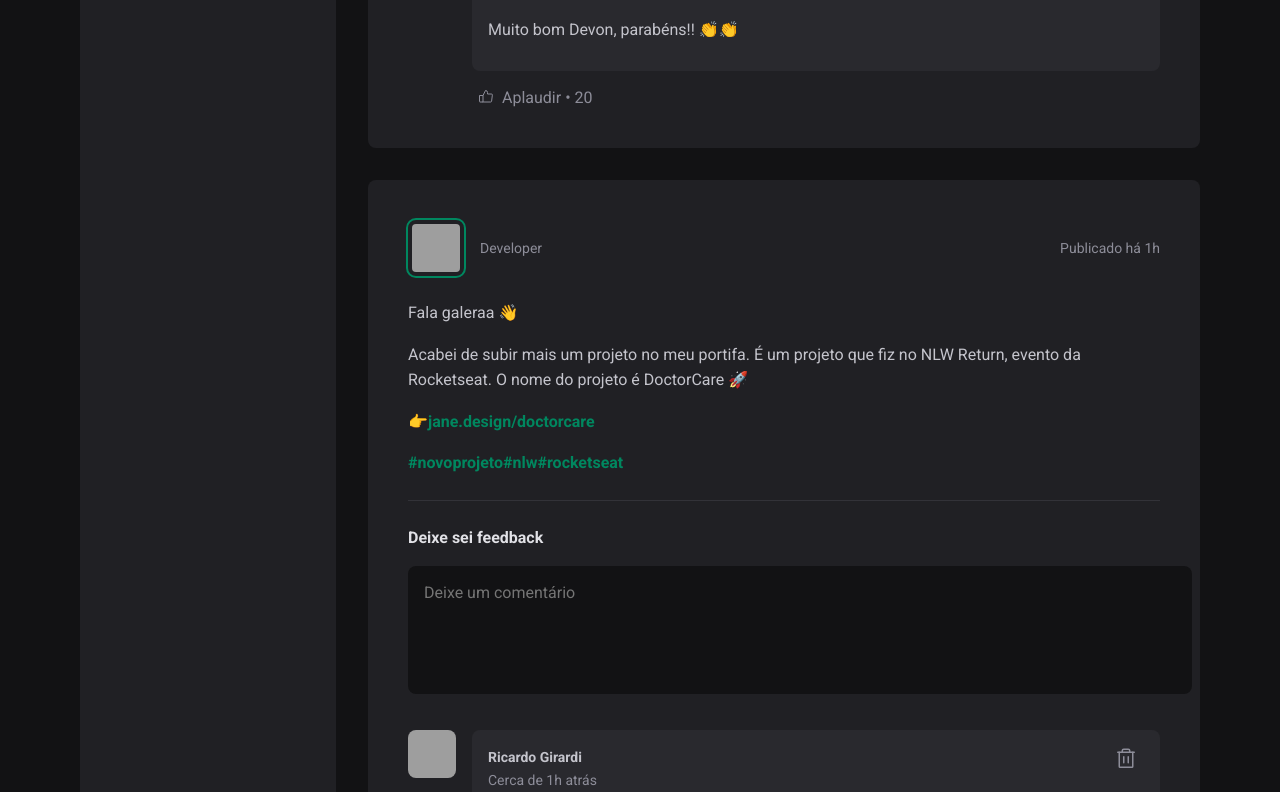
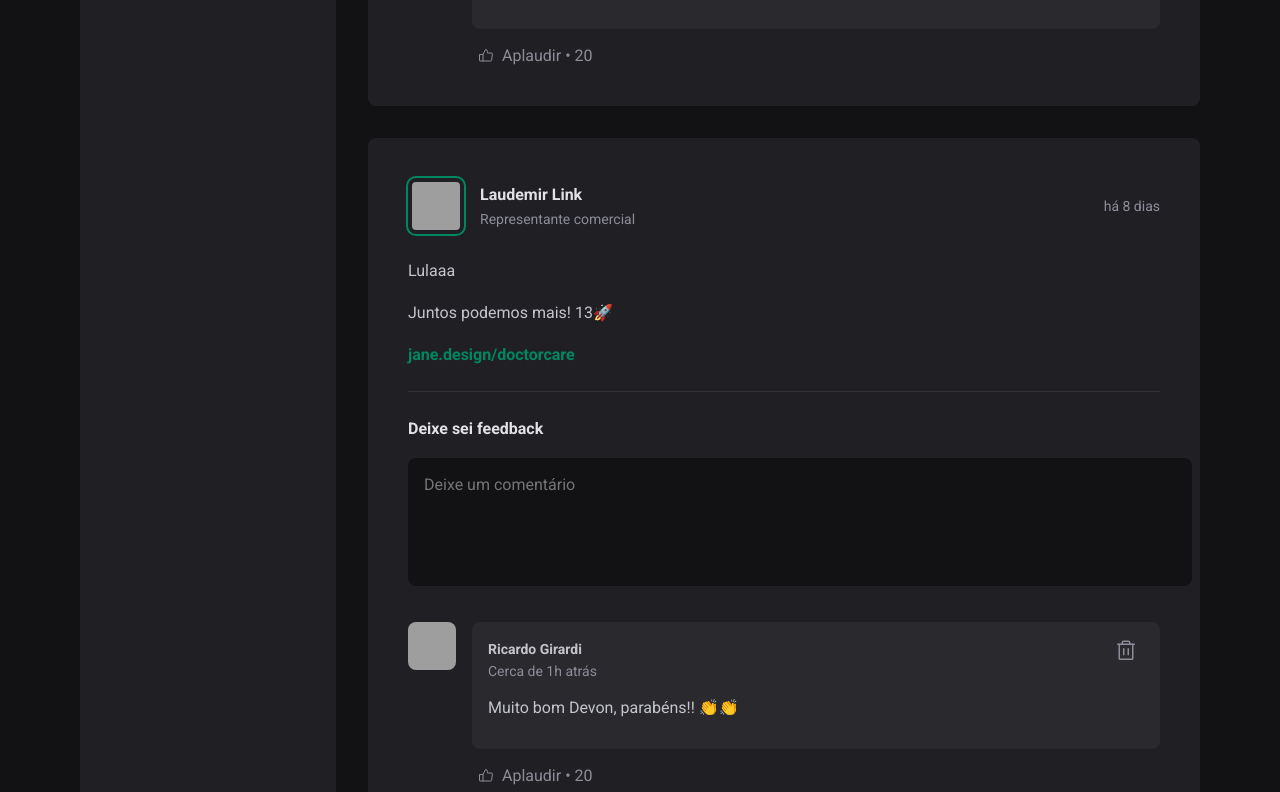
Before and after one commit to girardi1994/React-Vite, a React (Vite) app in the folder 01-fundamentos-reactjs/: page / in a window 1280 px wide. Shown: the part 1126-1918 px from the top of the page. Built offline with nearby package versions, Linux system fonts and the light colour scheme; grey boxes are pictures that could not be loaded.

Commit message:
propriedades do post

```diff
--- a/01-fundamentos-reactjs/package.json
+++ b/01-fundamentos-reactjs/package.json
@@ -9,6 +9,7 @@
     "preview": "vite preview"
   },
   "dependencies": {
+    "date-fns": "^2.29.2",
     "react": "^18.2.0",
     "react-dom": "^18.2.0"
   },
--- a/01-fundamentos-reactjs/src/App.jsx
+++ b/01-fundamentos-reactjs/src/App.jsx
@@ -4,6 +4,47 @@ import { Sidebar } from "./components/Sidebar";
 import { Post } from "./components/Post";
 import styles from "../src/App.module.css";
 
+const posts = [
+  {
+    id: 1,
+    author: {
+      avatarUrl:
+        "https://scontent.ffbe2-1.fna.fbcdn.net/v/t1.18169-9/11059866_1028176560587442_821567955355049011_n.jpg?_nc_cat=110&ccb=1-7&_nc_sid=09cbfe&_nc_eui2=AeHIvz9hQq1QcF8cZMZekMzp6wlzhUyX8j_rCXOFTJfyPyOboJOmIzwrVlBvqEDDEbFyCq-Ar58T8Ef5xvNOQMoY&_nc_ohc=AAluPfk2g9cAX8u9Iry&_nc_ht=scontent.ffbe2-1.fna&oh=00_AT_auUZk0thrcYRMrPCDIt3a6J-0ulH2bph4tAFJRSZ4jw&oe=6335D1F7",
+      name: "Armando A Joergensen",
+      role: "Developer",
+    },
+    content: [
+      { type: "paragraph", content: "Fala galeraa 👋",},
+
+      {
+        type: "paragraph",
+        content:
+          "Acabei de subir mais um projeto no meu portifa. É um projeto que fiz no NLW Return, evento da Rocketseat. O nome do projeto é DoctorCare 🚀",
+      },
+
+      { type: "link", content: 'jane.design/doctorcare' },
+    ],
+    publishedAT: new Date("2022-08-30 18:00:00"),
+  },
+
+  {
+    id: 2,
+    author: {
+      avatarUrl:
+        "https://scontent.ffbe2-1.fna.fbcdn.net/v/t39.30808-6/243045240_4389147671203816_6899883649056193417_n.jpg?_nc_cat=107&ccb=1-7&_nc_sid=09cbfe&_nc_eui2=AeGynUE3Rb6v5c0J_Ub-DRXahJQ4Uy5ktxOElDhTLmS3Eycl9_8kKiNJDda5wFc3X9sj2Y8UgPWMcuQsoxyabUZz&_nc_ohc=tFn8wavFh2oAX99-YIq&_nc_ht=scontent.ffbe2-1.fna&oh=00_AT-OczGOfelxMjmY_LhH0lZ6y5bw93-kSTUt1sQ9tHtm0g&oe=63129E61",
+      name: "Laudemir Link",
+      role: "Representante comercial",
+    },
+    content: [
+      { type: "paragraph", content: "Lulaaa",},
+
+      { type: "paragraph", content: "Juntos podemos mais! 13🚀" },
+
+      { type: "link", content: 'jane.design/doctorcare' },
+    ],
+    publishedAT: new Date("2022-08-20 18:30:00"),
+  },
+];
 
 export function App() {
   return (
@@ -13,8 +54,16 @@ export function App() {
       <div className={styles.wrapper}>
         <Sidebar />
         <main>
-          <Post author="Ricardo Girardi" content="fsdgsfgsfgdfg" />
-          <Post author="Gabriel Buzzi" content="Um post muito legal" />
+          {posts.map((post) => {
+            return (
+              <Post
+                key={post.id}
+                author={post.author}
+                content={post.content}
+                publishedAT={post.publishedAT}
+              />
+            );
+          })}
         </main>
       </div>
     </div>
--- a/01-fundamentos-reactjs/src/components/Coment.jsx
+++ b/01-fundamentos-reactjs/src/components/Coment.jsx
@@ -13,7 +13,7 @@ export function Coment() {
               <strong>Ricardo Girardi</strong>
               <time
                 title="30 de Agosto às 10:10h"
-                dataTime="2022-08-30 10:10:00"
+                dateTime="2022-08-30 10:10:00"
               >
                 Cerca de 1h atrás
               </time>
--- a/01-fundamentos-reactjs/src/components/Post.jsx
+++ b/01-fundamentos-reactjs/src/components/Post.jsx
@@ -1,50 +1,63 @@
+import { format, formatDistanceToNow } from "date-fns";
+import ptBR from "date-fns/locale/pt-BR";
 import { Avatar } from "./Avatar";
-import {Coment} from "./Coment";
+import { Coment } from "./Coment";
 import styles from "./Post.module.css";
-export function Post() {
+export function Post({ author, publishedAT, content }) {
+  const publishedDateFormatted = format(
+    publishedAT,
+    "d 'de' LLLL 'às' HH:MM'h'",
+    {
+      locale: ptBR,
+    }
+  );
+  const publishedDateRelativeToNow = formatDistanceToNow(publishedAT, {
+    locale: ptBR,
+    addSuffix: true,
+  });
   return (
     <article className={styles.post}>
       <header>
         <div className={styles.author}>
-            <Avatar src="https://scontent.ffbe2-1.fna.fbcdn.net/v/t1.6435-9/41436397_1845928575488338_3530429809840619520_n.jpg?_nc_cat=102&ccb=1-7&_nc_sid=09cbfe&_nc_eui2=AeE6kUmcpNB2KA4ZVanD9T4H7eZmJz45imDt5mYnPjmKYHu0oWuETnuwlk48bis_2drusWF59mbPiXRfDi5XjRsg&_nc_ohc=08bUKLL_VNUAX8nyUM1&_nc_ht=scontent.ffbe2-1.fna&oh=00_AT-PH-Y14FRVZ5B24khsdXYMb37t8NEow6HBMsR8mhdhLg&oe=633289BE"
-          />
+          <Avatar src={author.avatarUrl} />
           <div className={styles.authorInfo}>
-            <span>Developer</span>
+            <strong>{author.name}</strong>
+            <span>{author.role}</span>
           </div>
         </div>
 
-        <time title="30 de Agosto às 10:10h" dataTime="2022-08-30 10:10:00">
-          Publicado há 1h
+        <time
+          title={publishedDateFormatted}
+          dateTime={publishedAT.toISOString()}
+        >
+          {" "}
+          {publishedDateRelativeToNow}
         </time>
       </header>
       <div className={styles.content}>
-        <p>Fala galeraa 👋</p>
-
-        <p>
-          Acabei de subir mais um projeto no meu portifa. É um projeto que fiz
-          no NLW Return, evento da Rocketseat. O nome do projeto é DoctorCare 🚀
-        </p>
-        <p>
-          👉{''}<a href="">jane.design/doctorcare</a>
-        </p>
-
-        <p>
-          <a href="">#novoprojeto</a>{''}
-          <a href="">#nlw</a>{''}
-          <a href="">#rocketseat</a>
-        </p>
+        {content.map((line) => {
+          if (line.type == "paragraph") {
+            return <p>{line.content}</p>;
+          } else if (line.type == "link") {
+            return (
+              <p>
+                <a href="#">{line.content}</a>
+              </p>
+            );
+          }
+        })}
       </div>
       <form className={styles.comentForm}>
         <strong>Deixe sei feedback</strong>
-        <textarea placeholder="Deixe um comentário"/>
+        <textarea placeholder="Deixe um comentário" />
         <footer>
-         <button type="submit">Publicar</button>
+          <button type="submit">Publicar</button>
         </footer>
       </form>
       <div className={styles.comentList}>
-        <Coment/>
-        <Coment/>
-        <Coment/>
+        <Coment />
+        <Coment />
+        <Coment />
       </div>
     </article>
   );
```
Also changed, not shown: 2 other files (tests, documents, lock files or other folders).
